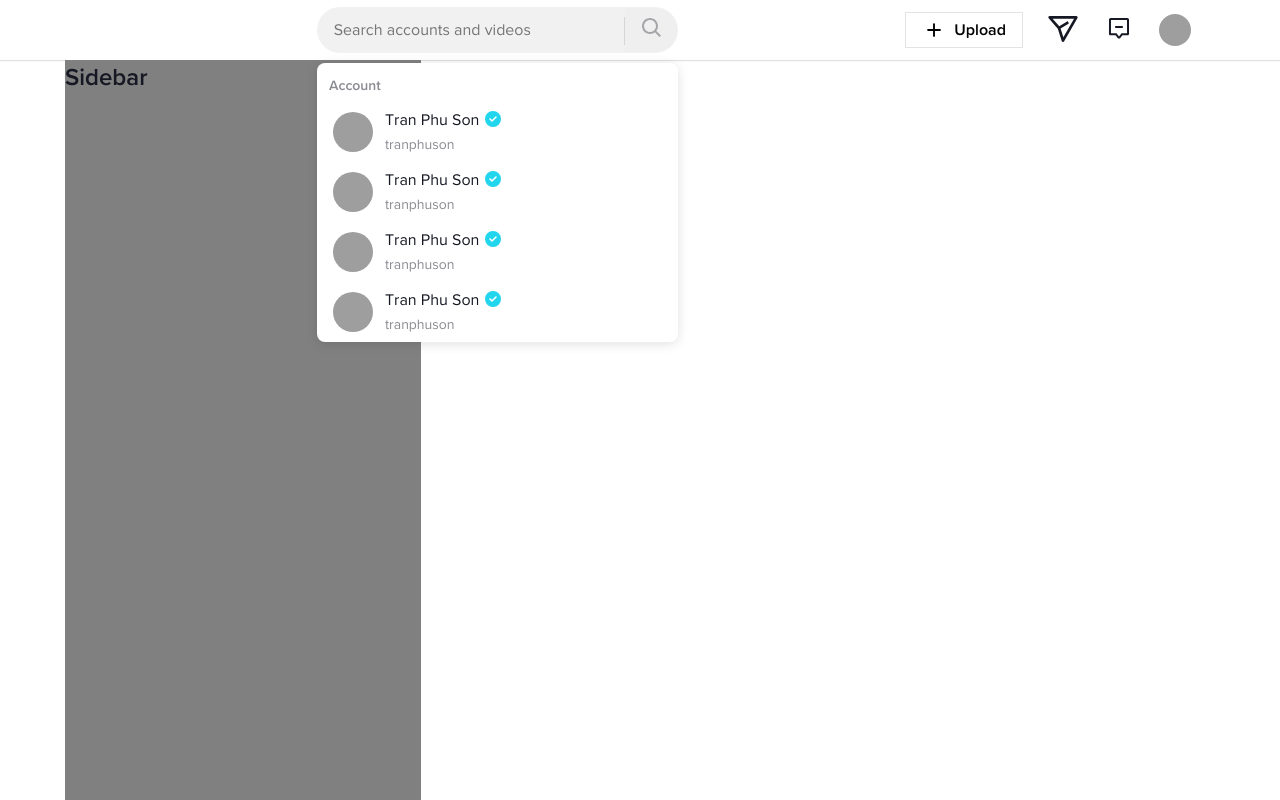
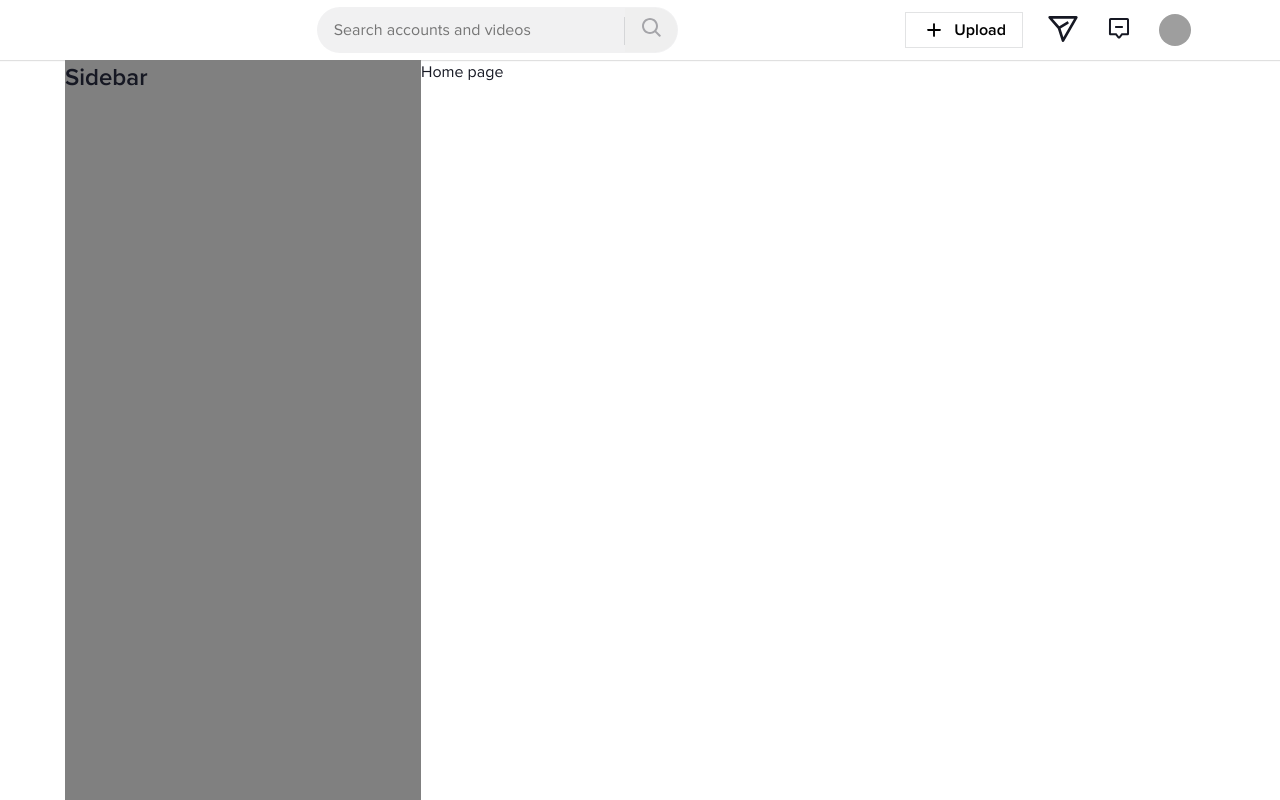
Before and after one commit to PhuSon2809/tiktok-ui, a React (Create React App) app: page / in a window 1280 px wide. Shown: the top 800 px of the page. Built offline with nearby package versions, Linux system fonts and the light colour scheme; grey boxes are pictures that could not be loaded.

Commit message:
Logic header #2

```diff
--- a/src/assets/images/index.js
+++ b/src/assets/images/index.js
@@ -1,6 +1,6 @@
-const imgages = {
+const images = {
   logo: require('~/assets/images/logo.svg').default,
-  noImage: require('~/assets/images/no-image.png').default,
+  noImage: require('~/assets/images/no-image.png'),
 };
 
-export default imgages;
+export default images;
--- a/src/components/AccountItem/AccountItem.jsx
+++ b/src/components/AccountItem/AccountItem.jsx
@@ -4,25 +4,24 @@ import styles from './AccountItem.module.scss';
 import { FontAwesomeIcon } from '@fortawesome/react-fontawesome';
 import { faCheckCircle } from '@fortawesome/free-solid-svg-icons';
 import Image from '../Image/Image';
+import { Link } from 'react-router-dom';
 
 const cx = classNames.bind(styles);
 
-function AccountItem() {
+function AccountItem({ data }) {
   return (
-    <div className={cx('wrapper')}>
-      <Image
-        className={cx('avatar')}
-        src="https://firebasestorage.googleapis.com/v0/b/hostelmanagement-ae202.appspot.com/o/Avatar%2F000063.JPG?alt=media&token=64abf731-ae79-41c7-a513-821ce3b4f173"
-        alt=""
-      />
+    <Link to={`/@${data.nickname}`} className={cx('wrapper')}>
+      <Image className={cx('avatar')} src={data.avatar} alt={data.full_name} />
       <div className={cx('info')}>
         <p className={cx('name')}>
-          <span>Tran Phu Son</span>
-          <FontAwesomeIcon className={cx('check')} icon={faCheckCircle} />
+          <span>{data.full_name}</span>
+          {data.tick && (
+            <FontAwesomeIcon className={cx('check')} icon={faCheckCircle} />
+          )}
         </p>
-        <span className={cx('username')}>tranphuson</span>
+        <span className={cx('username')}>{data.nickname}</span>
       </div>
-    </div>
+    </Link>
   );
 }
 
--- a/src/components/Icons/Icon.jsx
+++ b/src/components/Icons/Icon.jsx
@@ -200,7 +200,7 @@ export const SearchIcon = ({ classes, width = '24px', height = '24px' }) => (
 
 export const PlusIcon = ({ classes, width = '20px', height = '20px' }) => (
   <svg
-    class={classes}
+    className={classes}
     width={width}
     height={height}
     viewBox="0 0 16 16"
--- a/src/components/Image/Image.jsx
+++ b/src/components/Image/Image.jsx
@@ -1,39 +1,45 @@
-import React, { forwardRef, useState } from 'react';
-import classNames from 'classnames/bind';
+import PropTypes from 'prop-types';
+import { useState, forwardRef } from 'react';
+import classNames from 'classnames';
+import images from '~/assets/images';
 import styles from './Image.module.scss';
-import images from '~/assets/images';
-
-const cx = classNames.bind(styles);
 
 const Image = forwardRef(
   (
     {
-      fallback: customFallback = images.noImage,
-      //Nếu ko truyền fallback thì sẽ dùng noImage
-      className,
       src,
       alt,
+      className,
+      fallback: customFallback = images.noImage,
       ...props
     },
     ref,
   ) => {
     const [fallback, setFallback] = useState('');
-
     const handleError = () => {
       setFallback(customFallback);
     };
 
+    console.log(fallback);
+
     return (
       <img
-        className={cx('wrapper', className)}
+        className={classNames(styles.wrapper, className)}
         ref={ref}
-        {...props}
         src={fallback || src}
         alt={alt}
+        {...props}
         onError={handleError}
       />
     );
   },
 );
 
+Image.propTypes = {
+  src: PropTypes.string,
+  alt: PropTypes.string,
+  className: PropTypes.string,
+  fallback: PropTypes.string,
+};
+
 export default Image;
--- a/src/components/Layout/components/Header/Header.jsx
+++ b/src/components/Layout/components/Header/Header.jsx
@@ -6,7 +6,7 @@ import Tippy from '@tippyjs/react';
 import 'tippy.js/dist/tippy.css';
 
 import styles from './Header.module.scss';
-import imgages from '~/assets/images';
+import images from '~/assets/images';
 import Button from '~/components/Button/Button';
 import Menu from '~/components/Poper/Menu/Menu';
 import {
@@ -21,8 +21,8 @@ import {
   SettingIcon,
   UserIcon,
 } from '~/components/Icons/Icon';
+import Search from '../Search/Search';
 import Image from '~/components/Image/Image';
-import Search from '../Search/Search';
 
 const cx = classNames.bind(styles); //giúp viết đc dấu gạch ngang khi đặt tên className
 
@@ -97,7 +97,7 @@ function Header() {
   return (
     <header className={cx('wrapper')}>
       <div className={cx('inner')}>
-        <img src={imgages.logo} alt="" />
+        <img src={images.logo} alt="" />
 
         {/* Search */}
         <Search />
--- a/src/components/Layout/components/Search/Search.jsx
+++ b/src/components/Layout/components/Search/Search.jsx
@@ -1,5 +1,5 @@
 import React, { useEffect, useRef, useState } from 'react';
-import { faCircleXmark } from '@fortawesome/free-solid-svg-icons';
+import { faCircleXmark, faSpinner } from '@fortawesome/free-solid-svg-icons';
 import HeadlessTippy from '@tippyjs/react/headless';
 import classNames from 'classnames/bind';
 import { FontAwesomeIcon } from '@fortawesome/react-fontawesome';
@@ -15,14 +15,31 @@ function Search() {
   const [searchValue, setSearchValue] = useState('');
   const [searchResult, setSearchResult] = useState([]);
   const [showResult, setShowResult] = useState(true);
+  const [loading, setLoading] = useState(false);
 
   const inputRef = useRef(null);
 
   useEffect(() => {
-    setTimeout(() => {
-      setSearchResult([1, 2, 3]);
-    }, 0);
-  }, []);
+    if (!searchValue.trim()) {
+      setSearchResult([]);
+      return;
+    }
+
+    setLoading(true);
+    fetch(
+      `https://tiktok.fullstack.edu.vn/api/users/search?q=${encodeURIComponent(
+        searchValue,
+      )}&type=less`,
+    )
+      .then((res) => res.json())
+      .then((res) => {
+        setSearchResult(res.data);
+        setLoading(false);
+      })
+      .catch(() => {
+        setLoading(false);
+      });
+  }, [searchValue]);
 
   const handleClear = () => {
     setSearchValue('');
@@ -42,10 +59,9 @@ function Search() {
         <div className={cx('search-result')} tabIndex="-1" {...attrs}>
           <PoperWrapper>
             <h4 className={cx('search-title')}>Account</h4>
-            <AccountItem />
-            <AccountItem />
-            <AccountItem />
-            <AccountItem />
+            {searchResult.map((result) => (
+              <AccountItem key={result.id} data={result} />
+            ))}
           </PoperWrapper>
         </div>
       )}
@@ -60,13 +76,15 @@ function Search() {
           onChange={(e) => setSearchValue(e.target.value)}
           onFocus={(e) => setShowResult(true)}
         />
-        {!!searchValue && (
+        {!!searchValue && !loading && (
           <button className={cx('clear')} onClick={handleClear}>
             <FontAwesomeIcon icon={faCircleXmark} />
           </button>
         )}
 
-        {/* <FontAwesomeIcon className={cx('loading')} icon={faSpinner} /> */}
+        {loading && (
+          <FontAwesomeIcon className={cx('loading')} icon={faSpinner} />
+        )}
 
         <button className={cx('search-btn')}>
           <SearchIcon />
--- a/src/components/Layout/components/Search/Search.module.scss
+++ b/src/components/Layout/components/Search/Search.module.scss
@@ -55,6 +55,19 @@
     color: rgba(22, 24, 35, 0.34);
   }
 
+  .loading {
+    animation: spinner 1s linear infinite;
+  }
+
+  @keyframes spinner {
+    from {
+      transform: translateY(-50%) rotate(0);
+    }
+    to {
+      transform: translateY(-50%) rotate(360deg);
+    }
+  }
+
   .search-btn {
     width: var(--search-button-width);
     height: 100%;
--- a/src/routes/Routes.js
+++ b/src/routes/Routes.js
@@ -15,7 +15,7 @@ const publicRoutes = [
     component: Following,
   },
   {
-    path: '/profile',
+    path: '/@:nickname',
     component: Profile,
   },
   {
```
